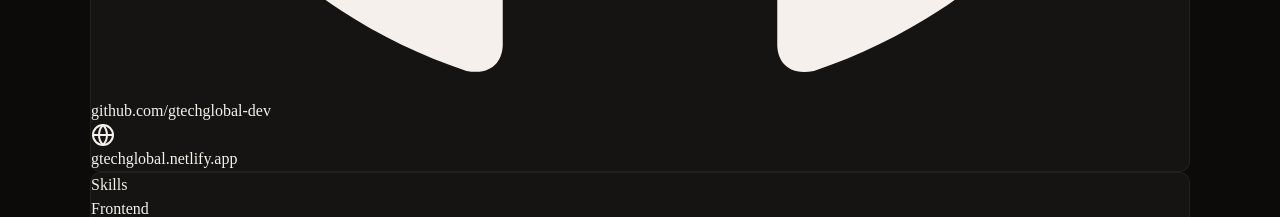
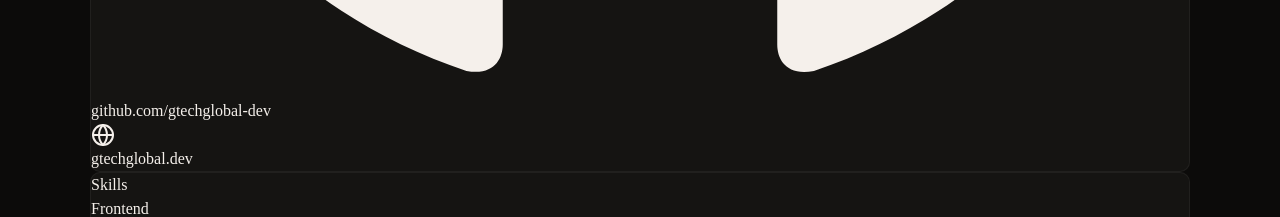
Before and after one commit to gtechglobal-dev/my-portfolio, a React (Vite) app in the folder frontend/: page /resume in a window 1280 px wide. Shown: the part 3800-4017 px from the top of the page. Built offline with nearby package versions, Linux system fonts and the light colour scheme.

Commit message:
fix: update site URL from gtechglobal.netlify.app to gtechglobal.dev

```diff
--- a/frontend/src/pages/Resume.tsx
+++ b/frontend/src/pages/Resume.tsx
@@ -117,9 +117,9 @@ export default function ResumePage() {
                   </svg>
                   github.com/gtechglobal-dev
                 </a>
-                <a href="https://gtechglobal.netlify.app" target="_blank" rel="noopener noreferrer" className="flex items-center gap-3 text-[#a09890] hover:text-white transition-colors">
+                <a href="https://gtechglobal.dev" target="_blank" rel="noopener noreferrer" className="flex items-center gap-3 text-[#a09890] hover:text-white transition-colors">
                   <Globe className="w-4 h-4 text-indigo shrink-0" />
-                  gtechglobal.netlify.app
+                  gtechglobal.dev
                 </a>
               </div>
             </motion.div>
```
Also changed, not shown: 1 other file (tests, documents, lock files or other folders).
